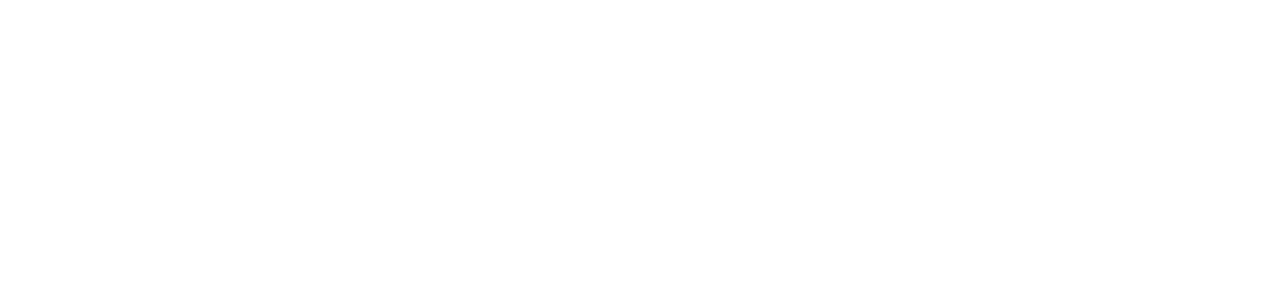
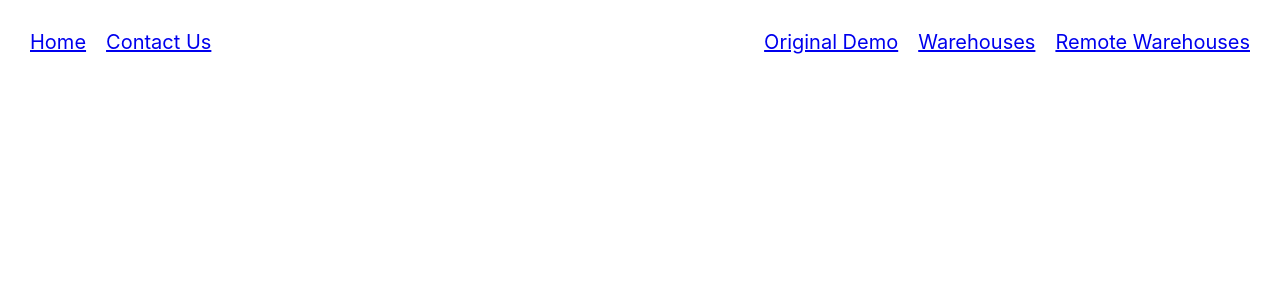
Before and after one commit to KeishaShanice/InventorySystem-FrontEnd, a React (Create React App) app: page /og in a window 1280 px wide. Shown: the top 300 px of the page. Built offline with nearby package versions, Linux system fonts and the light colour scheme.

Commit message:
added basic nav

```diff
--- a/src/App.jsx
+++ b/src/App.jsx
@@ -1,9 +1,11 @@
 import { BrowserRouter, Routes, Route } from 'react-router-dom'
 import {KWaveStash, Home, MainWarehouse, RemoteWarehouse, Products} from './pages'
+import {AppNav} from './components/Nav'
 
 export const App = () => {
   return (
       <BrowserRouter>
+          <AppNav />
           <Routes>
                <Route path="/" element={<Home />} /> {/* home page */}
                 <Route path="/og" element={<KWaveStash />} />
--- a/src/components/Lists/RemoteWarehouseList.jsx
+++ b/src/components/Lists/RemoteWarehouseList.jsx
@@ -29,8 +29,7 @@ export const RemoteWarehouseList = () => {
                 <tr>
                     <th>Name</th>
                     <th>Location</th>
-                    <th>Product 1</th>
-                    <th>Product 2</th>
+                    <th>Product IDs</th>
                     <th>Capacity</th>
                 </tr>
             </thead>
--- /dev/null
+++ b/src/components/Nav/AppNav.jsx
@@ -0,0 +1,28 @@
+import { Link } from 'react-router-dom'
+import { Nav, NavItem, NavSection } from './index.js'
+
+export const AppNav = () => {
+    return (
+        <Nav>
+            <NavSection>
+                <NavItem>
+                    <Link to='/' className="nav-link">Home</Link>
+                </NavItem>
+                <NavItem>
+                    <Link to="/contact" className="nav-link">Contact Us</Link>
+                </NavItem>
+            </NavSection>
+            <NavSection className="reverse-nav-section">
+                <NavItem>
+                    <Link to="/og" className="nav-link">Original Demo</Link>
+                </NavItem>
+                <NavItem>
+                    <Link to="/warehouse" className="nav-link">Warehouses</Link>
+                </NavItem>
+                <NavItem>
+                    <Link to="/remote" className="nav-link">Remote Warehouses</Link>
+                </NavItem>
+            </NavSection>
+        </Nav>
+    )
+}
--- /dev/null
+++ b/src/components/Nav/Nav.jsx
@@ -0,0 +1,7 @@
+export const Nav = ({children, className}) => {
+    return (
+        <nav className={className ?? 'navbar'}>
+            {children}
+        </nav>
+    )
+}
--- /dev/null
+++ b/src/components/Nav/NavItem.jsx
@@ -0,0 +1,7 @@
+export const NavItem = ({children, className}) => {
+    return (
+        <div className= {className ?? 'nav-item'}>
+            {children}
+        </div>
+    )
+}
--- /dev/null
+++ b/src/components/Nav/NavSection.jsx
@@ -0,0 +1,7 @@
+export const NavSection = ({children, className}) => {
+    return (
+        <section className={className ?? 'nav-section'}>
+            {children}
+        </section>
+    )
+}
--- /dev/null
+++ b/src/components/Nav/index.js
@@ -0,0 +1,4 @@
+export * from './Nav'
+export * from './AppNav'
+export * from './NavItem'
+export * from './NavSection'
--- a/src/index.css
+++ b/src/index.css
@@ -11,3 +11,41 @@ code {
   font-family: source-code-pro, Menlo, Monaco, Consolas, 'Courier New',
     monospace;
 }
+
+.form {
+  margin: 10px 0px;
+  display: flex;
+  flex-direction: column;
+  padding: 15px;
+  border: 1px solid black;
+}
+
+.form > div {
+  display: flex;
+  justify-content: space-between;
+}
+
+.navbar {
+  background-color: rgn(107,0,107);
+  color: white;
+  font-size: 20px;
+  padding: 1.5em 1em;
+  display: flex;
+  justify-content: space-between;
+}
+
+.nav-item {
+  margin: 0em 0.5em;
+}
+
+.nav-section {
+  display: flex;
+  justify-content: flex-start;
+  width: 100%;
+}
+
+.reverse-nav-section {
+    display: flex;
+    justify-content: flex-end;
+    width: 100%;
+}
```
Also changed, not shown: src/index.js (+4 -4 lines).
